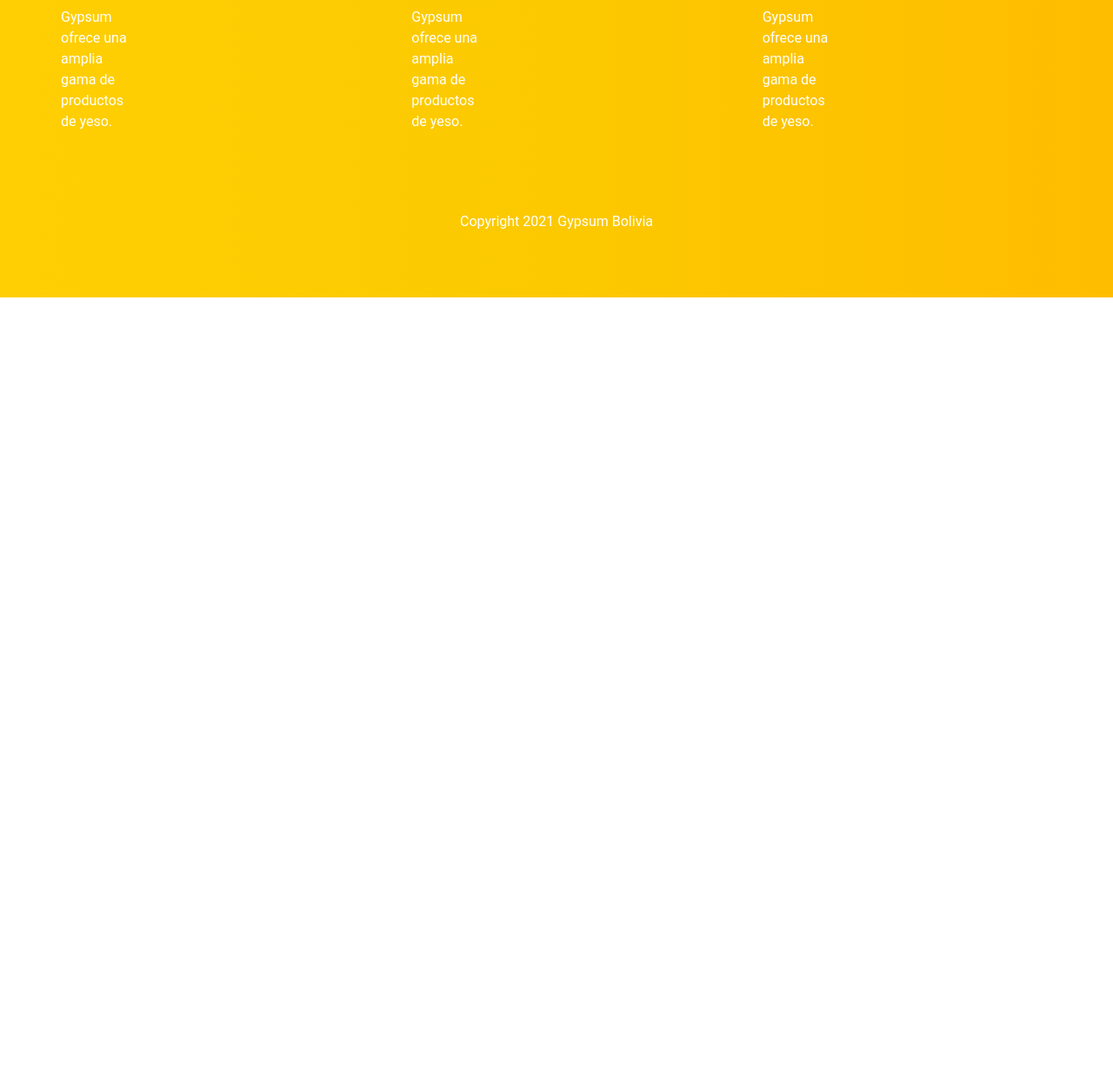
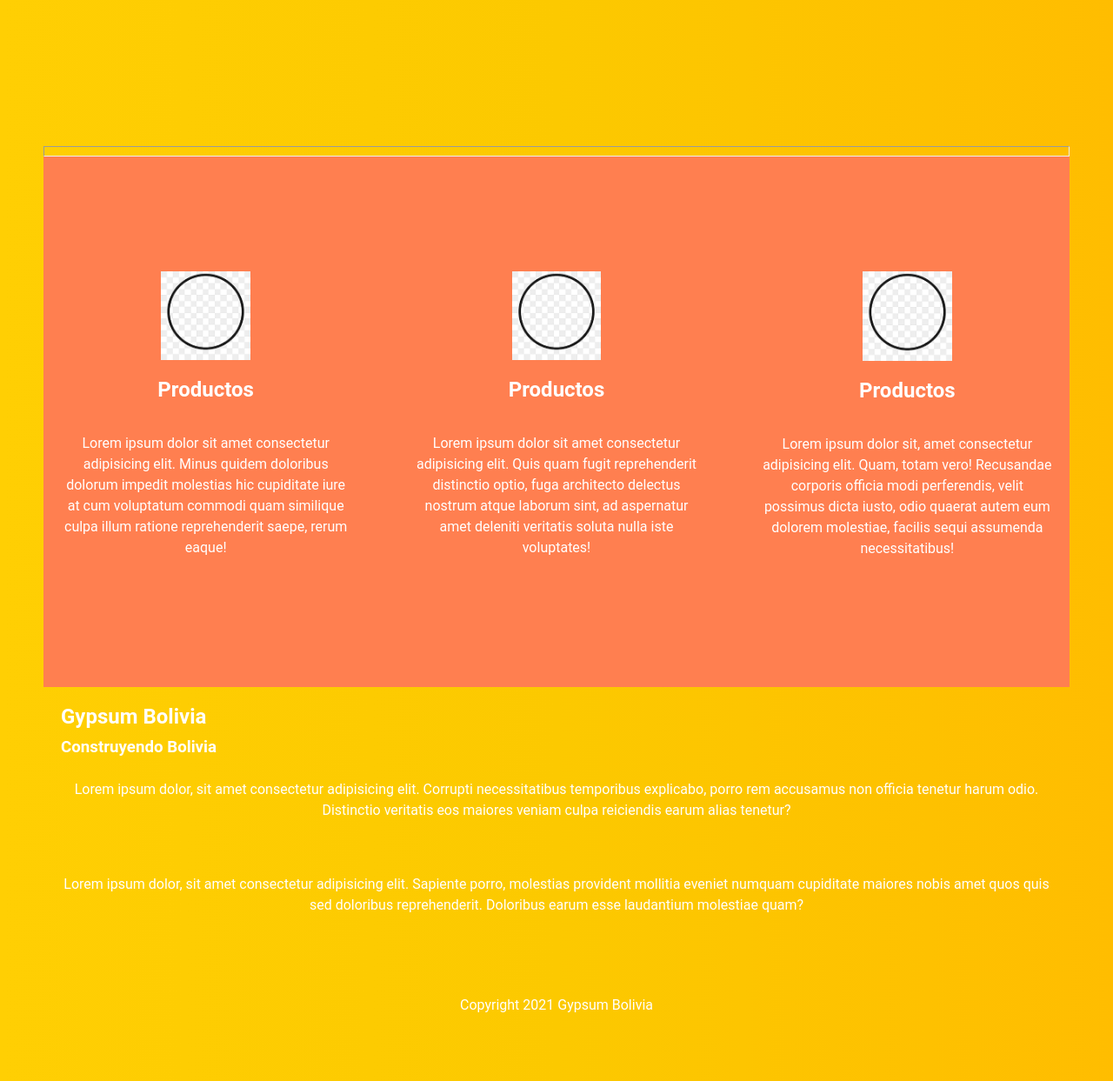
Before and after one commit to JoeCamacho/gypsum-bolivia, a Gatsby site in the folder gypsum-bolivia/: page / in a window 1280 px wide. Shown: the part 827-2070 px from the top of the page at 87% size. Before the commit the page ends 1169 px from the top, so only its background shows below. Built offline with nearby package versions, Linux system fonts and the light colour scheme; Gatsby itself is replaced by a stand-in of ours.

Commit message:
Product section added and styled

```diff
--- a/gypsum-bolivia/src/components/EquipmentContainer.js
+++ b/gypsum-bolivia/src/components/EquipmentContainer.js
@@ -2,7 +2,7 @@ import React from 'react'
 
 export default function EquipmentContainer() {
  return (
-  <div className="container" style={{ maxWidth: '30%' }} >
+  <div className="container" >
           <div className="imagecontainer">
             <img src="/circle.png" alt=""/>
           </div>
@@ -10,7 +10,7 @@ export default function EquipmentContainer() {
             <h2>Productos</h2>
           </div>
           <div className="textcontainer">
-            <p>Gypsum ofrece una amplia gama de productos de yeso. </p>
+            <p>Lorem ipsum dolor sit, amet consectetur adipisicing elit. Quam, totam vero! Recusandae corporis officia modi perferendis, velit possimus dicta iusto, odio quaerat autem eum dolorem molestiae, facilis sequi assumenda necessitatibus! </p>
           </div>
         </div>
  )
--- a/gypsum-bolivia/src/components/ProductContainer.js
+++ b/gypsum-bolivia/src/components/ProductContainer.js
@@ -1,9 +1,9 @@
 import React from 'react'
-
+import {styles} from '../styles/productcontainer.module.css';
 
 export default function ProductContainer() {
  return (
-  <div className="container" style={{ maxWidth: '30%' }} >
+  <div className="container">
           <div className="imagecontainer">
             <img src="/circle.png" alt=""/>
           </div>
@@ -11,7 +11,7 @@ export default function ProductContainer() {
             <h2>Productos</h2>
           </div>
           <div className="textcontainer">
-            <p>Gypsum ofrece una amplia gama de productos de yeso. </p>
+            <p>Lorem ipsum dolor sit amet consectetur adipisicing elit. Minus quidem doloribus dolorum impedit molestias hic cupiditate iure at cum voluptatum commodi quam similique culpa illum ratione reprehenderit saepe, rerum eaque!</p>
           </div>
         </div>
  )
--- a/gypsum-bolivia/src/components/ServicesContainer.js
+++ b/gypsum-bolivia/src/components/ServicesContainer.js
@@ -2,7 +2,7 @@ import React from 'react'
 
 export default function ServicesContainer() {
  return (
-  <div className="container" style={{ maxWidth: '30%' }} >
+  <div className="container" >
           <div className="imagecontainer">
             <img src="/circle.png" alt=""/>
           </div>
@@ -10,7 +10,7 @@ export default function ServicesContainer() {
             <h2>Productos</h2>
           </div>
           <div className="textcontainer">
-            <p>Gypsum ofrece una amplia gama de productos de yeso. </p>
+            <p>Lorem ipsum dolor sit amet consectetur adipisicing elit. Quis quam fugit reprehenderit distinctio optio, fuga architecto delectus nostrum atque laborum sint, ad aspernatur amet deleniti veritatis soluta nulla iste voluptates! </p>
           </div>
         </div>
  )
--- a/gypsum-bolivia/src/pages/index.js
+++ b/gypsum-bolivia/src/pages/index.js
@@ -12,7 +12,7 @@ export default function Home() {
     <Layout>
       <section className={header}>
         <div>
-          <img src='/banner.png' alt="home banner" style={{ maxWidth: '60%' }} />
+          <img src='/banner.png' alt="home banner" style={{ maxWidth: '100%' }} />
         </div>
         <div>
           <h2>Gypsum </h2>
@@ -21,11 +21,22 @@ export default function Home() {
         </div>
         {/* <Link className={btn}>LLamanos</Link> */}
       </section>
+      <hr style={{color:'black'}} />
       <section className={ displaysection }>
         <ProductContainer />
         <ServicesContainer />
         <EquipmentContainer />
       </section>
+      <section className='aboutsection'>
+        <div className="container">
+          <div className="textcontainer">
+            <h1>Gypsum Bolivia</h1>
+            <h3>Construyendo Bolivia</h3>
+            <p>Lorem ipsum dolor, sit amet consectetur adipisicing elit. Corrupti necessitatibus temporibus explicabo, porro rem accusamus non officia tenetur harum odio. Distinctio veritatis eos maiores veniam culpa reiciendis earum alias tenetur?</p><br/>
+            <p>Lorem ipsum dolor, sit amet consectetur adipisicing elit. Sapiente porro, molestias provident mollitia eveniet numquam cupiditate maiores nobis amet quos quis sed doloribus reprehenderit. Doloribus earum esse laudantium molestiae quam?</p>
+          </div>
+        </div>
+      </section>
     </Layout>
   )
 }
--- a/gypsum-bolivia/src/styles/home.module.css
+++ b/gypsum-bolivia/src/styles/home.module.css
@@ -5,6 +5,7 @@
  grid-template-columns: 2fr 1fr;
  grid-gap: 40px;
  align-items: center;
+ height: 900px;
 }
 .header h2 {
  font-size: 4em;
--- a/gypsum-bolivia/src/styles/productcontainer.module.css
+++ b/gypsum-bolivia/src/styles/productcontainer.module.css
@@ -3,6 +3,23 @@
  grid-template-columns: 1fr 1fr 1fr;
  grid-gap: 40px;
  align-items: center;
- margin-top: 60px;
+ margin: 0;
  align-content: center;
+ background: coral;
+ height: 600px;
 }
+
+h2 {
+ text-align: center;
+}
+
+p {
+ text-align: center;
+}
+
+img {
+ display: block;
+ width: 30%;
+ margin-left: auto;
+ margin-right: auto;
+}
```
